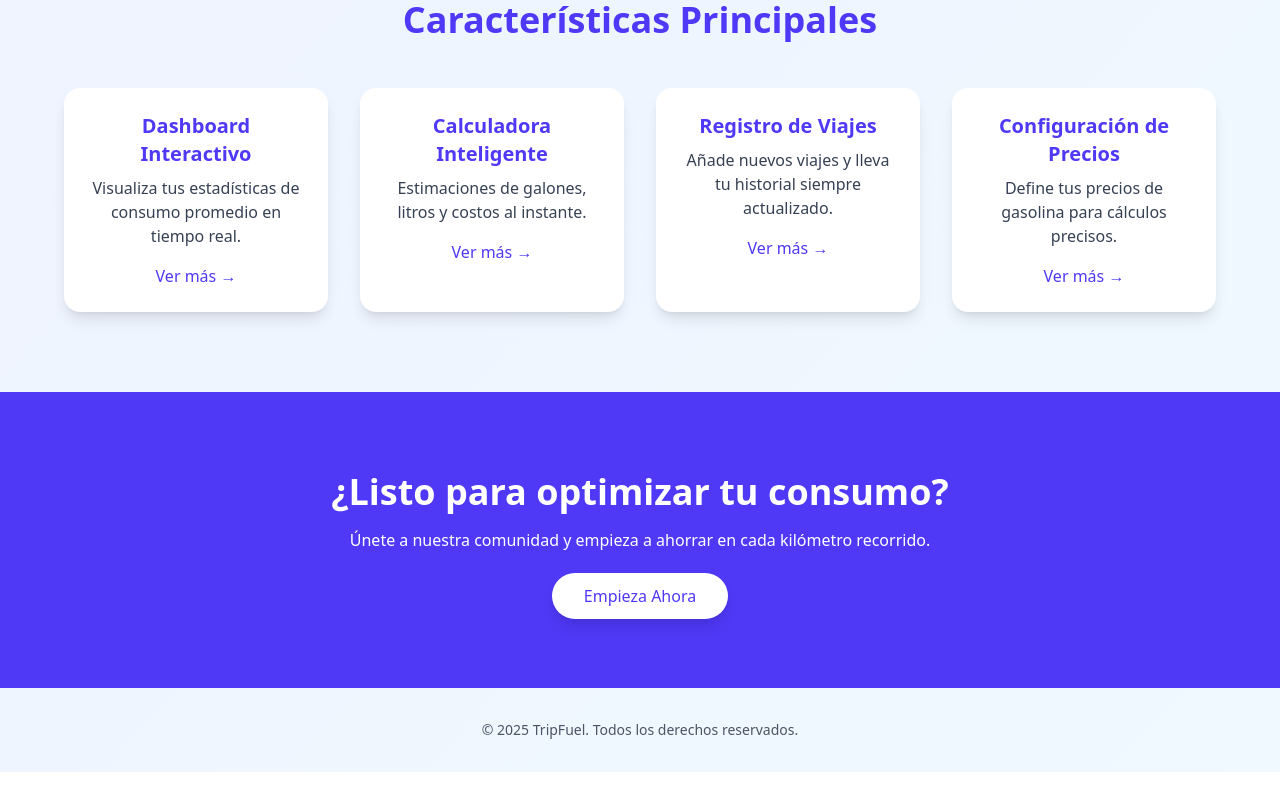
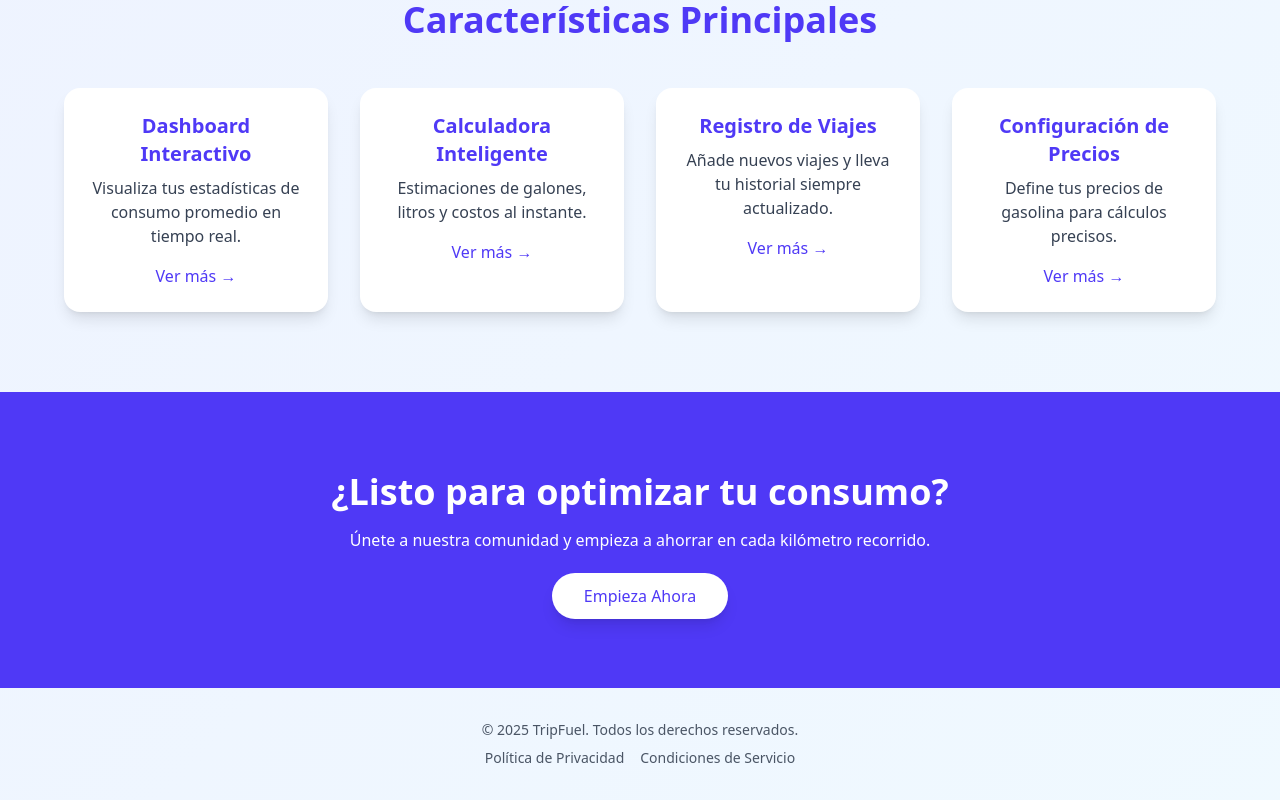
Before and after one commit to SantiagoRS26/TripFuel, a Next.js app in the folder Frontend/: page / in a window 1280 px wide. Shown: the part 686-1486 px from the top of the page. Before the commit the page ends 1458 px from the top, so only its background shows below. Built offline with nearby package versions, Linux system fonts and the light colour scheme; no server answers.

Commit message:
feat: 🎸 modify landing page

```diff
--- a/Frontend/src/app/page.tsx
+++ b/Frontend/src/app/page.tsx
@@ -115,6 +115,18 @@ export default function Home() {
 				<p>
 					© {new Date().getFullYear()} TripFuel. Todos los derechos reservados.
 				</p>
+				<div className="mt-2 flex justify-center gap-4">
+					<Link
+						href="/privacity"
+						className="hover:underline">
+						Política de Privacidad
+					</Link>
+					<Link
+						href="/terms-of-service"
+						className="hover:underline">
+						Condiciones de Servicio
+					</Link>
+				</div>
 			</footer>
 		</div>
 	);
```
